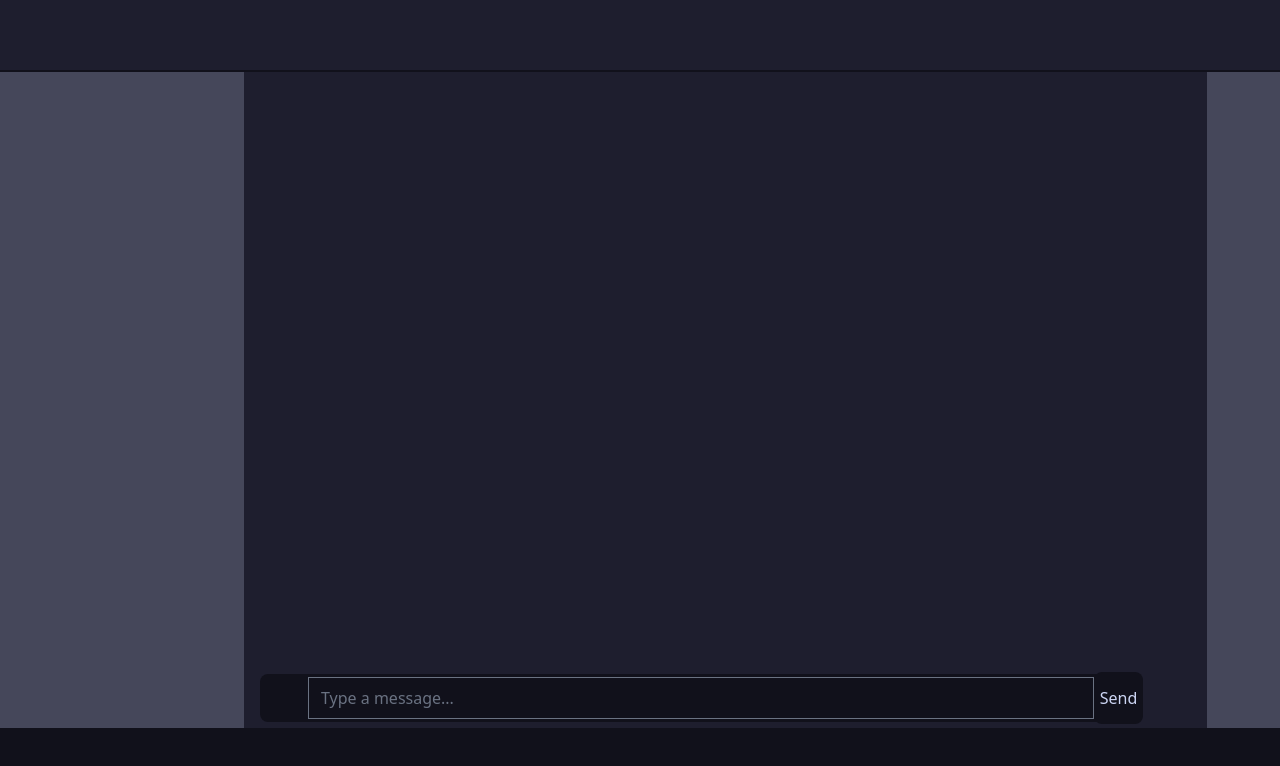
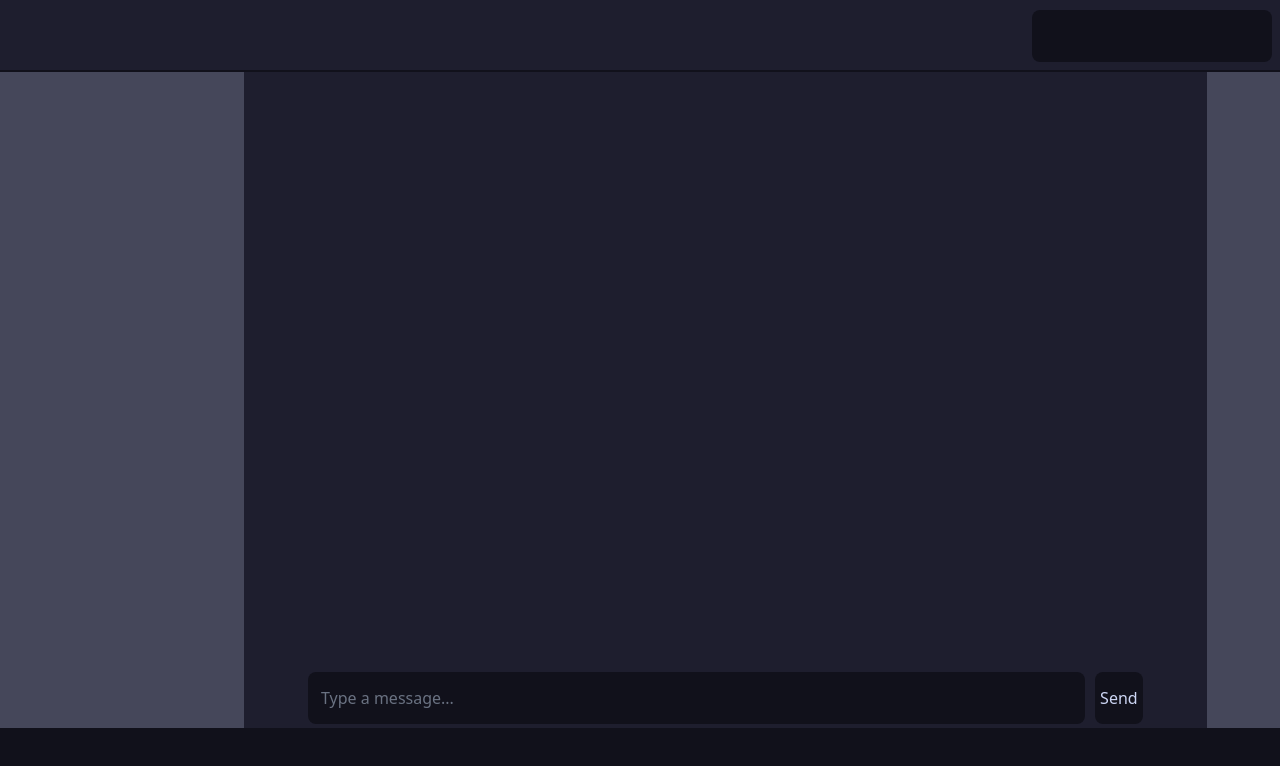
Before and after one commit to NestlyChat/Nestly, a SvelteKit app in the folder packages/nestly/: page / in a window 1280 px wide. Shown: the top 766 px of the page. Built offline with nearby package versions, Linux system fonts and the light colour scheme.

Commit message:
updated class names and added user container

```diff
--- a/packages/nestly/src/routes/+page.svelte
+++ b/packages/nestly/src/routes/+page.svelte
@@ -10,8 +10,17 @@
             <div class="nestSpaceDescription"></div>
         </div>
         <div class="primaryUser">
-            <div class="nestUserAvatar"></div>
-            <div class="nestUserName"></div>
+            <div class="nestUserAvatar">
+                <div class="nestUserAvatarImage">
+                </div>
+            </div>
+            <div class="nestUserName">
+                <div class="nestUserStatus">
+                    <div class="nestUserStatusIcon"></div>
+                    <div class="nestUserStatusText"></div>
+                </div>
+            </div>
+            <div class="nestUserSettingsArrow"></div>
         </div>
     </div>
 
@@ -19,14 +28,14 @@
         <div class="channelList"></div>
         <div class="nestChatHistory"></div>
         <div class="chatInput">
-            <form class="chatForm">
+            <div class="chatForm" role="textbox" aria-multiline="true" aria-label="Type a message..." contenteditable="true" spellcheck="false" aria-autocomplete="list">
                 <input type="text" class="chatInputField" placeholder="Type a message..."/>
                 <button type="submit" class="chatSendButton">Send</button>
-            </form>
+            </div>
+        </div>
         </div>
 
         <div class="nestMemberList"></div>
     </div>
 
-</div>
-<!-- thanks catppuccin for the color scheme -->
+<!-- Thank you to the catppuccin team for the color scheme -->
--- a/packages/nestly/static/styles/root.css
+++ b/packages/nestly/static/styles/root.css
@@ -11,11 +11,12 @@
 }
 
 
-.app, body, html {
+body, html {
     width: 100%;
     height: 100%;
     position: absolute;
     overflow:hidden;
+    color: var(--font-color);
 }
 
 .appBase {
@@ -43,6 +44,7 @@
     background-color: var(--background-secondary);
     width: 100%;
     top: 0;
+    align-items: center;
 }
 
 .appHeader::after {
@@ -54,19 +56,6 @@
     bottom: 0;
     left: 0;
     z-index: -1;
-}
-.chatInput {
-    position: sticky;
-    top: calc(100% - 54px);
-    height: 48px;
-    background-color: var(--background-primary);
-    display: flex;
-    flex-direction: row;
-    align-items: center;
-    padding-left: 48px;
-    width:calc(100% - 48px);
-    border-radius: 8px;
-
 }
 
 
@@ -83,10 +72,26 @@
     display: flex;
 }
 
+.chatInput {
+    background-color: transparent;
+    position: sticky;
+    top: calc(100% - 54px);
+    height: 48px;
+    display: flex;
+    flex-direction: row;
+    align-items: center;
+    padding-left: 48px;
+    width:calc(100% - 48px);
+    border-radius: 8px;
+}
 
 .chatInputField {
-    background-color: transparent;
+    background-color: var(--background-primary);
     width: 100%;
+    margin-right: 10px;
+    border-radius: 8px;
+    border-color: transparent;
+    height: 52px;
 }
 .chatSendButton {
     position: sticky;
@@ -106,6 +111,14 @@
     justify-content: space-between;
 }
 
-* {
+.primaryUser {
+    background-color: var(--background-primary);
     color: var(--font-color);
+    border-radius: 8px;
+    width: 240px;
+    display: flex;
+    height: 52px;
+    position: relative;
+    margin-left: auto;
+    margin-right: 8px;
 }
```
